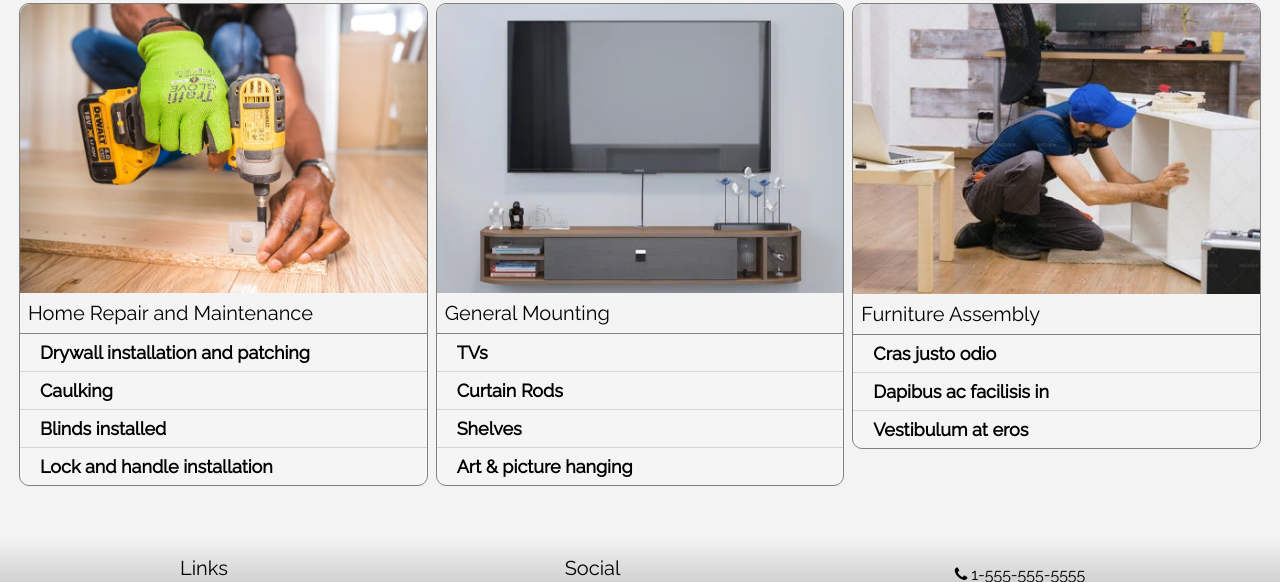
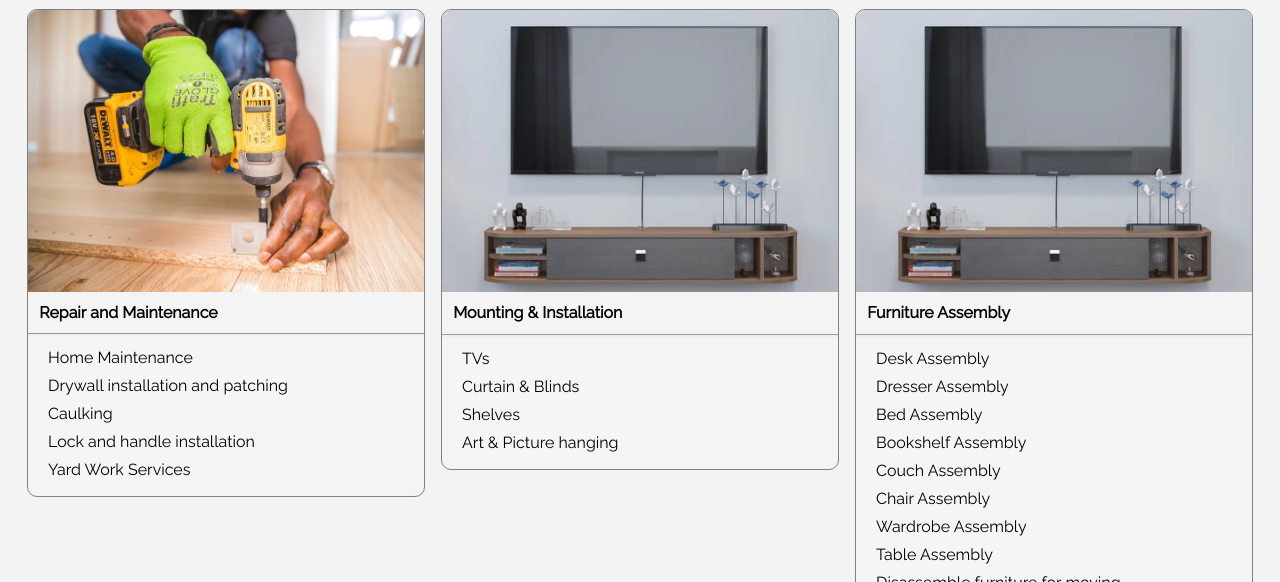
Before and after one commit to CharleyKP/Handyfolks, a website: page services.html in a window 1280 px wide. Shown: the part 139-721 px from the top of the page. Drawn offline with nearby package versions, Linux system fonts and the light colour scheme.

Commit message:
Updated Services Cards

```diff
--- a/css/styles.scss
+++ b/css/styles.scss
@@ -12,7 +12,7 @@ body {
 }
 
 .navbar-brand {
-    font-size: 2.5em;
+    font-size: 2em;
     padding-bottom: 0px;
     padding-top: 0px;
 
@@ -75,12 +75,13 @@ ul {
 
     .card-body {
         padding: 0px;
-        margin: .5rem;
-
+        margin: .7rem;
     }
 
     .card-title {
         margin: 0;
+        font-size: 1rem;
+        font-weight: 600;
     }
 
     .card-img-top {
@@ -88,7 +89,15 @@ ul {
     }
 
     .list-group-item {
-        padding: 5px 20px;
+        padding: 2px 20px;
+        font-size: 1rem;
+        font-weight: 500;
+        border-bottom: none;
+    }
+
+    .list-group {
+        border-top: groove;
+        margin-bottom: .75rem;
     }
 
 }
--- a/services.html
+++ b/services.html
@@ -168,59 +168,57 @@
     </div>
 
     <div class="container-fluid mb-5">
-        <div class="row justify-content-center mb-2">
+        <div class="row justify-content-center mb-2 mt-3">
             <h2>Services</h2>
         </div>
-        <div class="card-group justify-content-between">
-            <div id="services-card" class="card col-xs-12 col-md-4 m-1">
-                <img class="card-img-top d-sm-none d-md-block w-100" src="img/home-repairs-drilling.png"
-                    alt="Card image cap">
+        <div class="card-deck m-1">
+            <div id="services-card" class="card col-xs-12 col-md-6 m-2 ">
+                <img class="card-img-top" src="img/home-repairs-drilling.png" alt="Card image cap">
                 <div class="card-body">
-                    <h5 class="card-title">Home Repair and Maintenance</h5>
+                    <h5 class="card-title">Repair and Maintenance</h5>
                 </div>
                 <ul class="list-group list-group-flush">
+                    <li class="list-group-item mt-2">Home Maintenance</li>
                     <li class="list-group-item">Drywall installation and patching</li>
                     <li class="list-group-item">Caulking</li>
-                    <li class="list-group-item">Blinds installed</li>
                     <li class="list-group-item">Lock and handle installation</li>
+                    <li class="list-group-item">Yard Work Services</li>
+
                 </ul>
-                <!-- <div class="card-body">
-                    <a href="#" class="card-link">Card link</a>
-                    <a href="#" class="card-link">Another link</a>
-                </div> -->
             </div>
-            <div id="services-card" class="col-xs-12 col-md-4 card m-1">
-
+            <div id="services-card" class="col-xs-12 col-md-6 card m-2">
                 <img class="card-img-top" src="img/tvmounting.png" alt="Card image cap">
                 <div class="card-body">
-                    <h5 class="card-title">General Mounting</h5>
+                    <h5 class="card-title">Mounting & Installation</h5>
                 </div>
                 <ul class="list-group list-group-flush">
-                    <li class="list-group-item">TVs</li>
-                    <li class="list-group-item">Curtain Rods</li>
+                    <li class="list-group-item mt-2">TVs</li>
+                    <li class="list-group-item">Curtain & Blinds</li>
                     <li class="list-group-item">Shelves</li>
-                    <li class="list-group-item">Art & picture hanging</li>
-
+                    <li class="list-group-item">Art & Picture hanging</li>
                 </ul>
-                <!-- <div class="card-body">
-                    <a href="#" class="card-link">Card link</a>
-                    <a href="#" class="card-link">Another link</a>
-                </div> -->
             </div>
-            <div id="services-card" class="col-xs-12 col-md-4 card m-1">
-                <img class="card-img-top" src="img/furnitureassembly.png" alt="Card image cap">
+            <div id="services-card" class="col-xs-12 col-md-6 card m-2">
+                <img class="card-img-top" src="img/tvmounting.png" alt="Card image cap">
                 <div class="card-body">
                     <h5 class="card-title">Furniture Assembly</h5>
                 </div>
                 <ul class="list-group list-group-flush">
-                    <li class="list-group-item">Cras justo odio</li>
-                    <li class="list-group-item">Dapibus ac facilisis in</li>
-                    <li class="list-group-item">Vestibulum at eros</li>
+                    <li class="list-group-item mt-2">Desk Assembly</li>
+                    <li class="list-group-item">Dresser Assembly</li>
+                    <li class="list-group-item">Bed Assembly</li>
+                    <li class="list-group-item">Bookshelf Assembly</li>
+                    <li class="list-group-item">Couch Assembly</li>
+                    <li class="list-group-item">Chair Assembly</li>
+                    <li class="list-group-item">Wardrobe Assembly</li>
+                    <li class="list-group-item">Table Assembly</li>
+                    <li class="list-group-item">Disassemble furniture for moving</li>
+
                 </ul>
             </div>
 
+        </div>
 
-        </div>
     </div>
 
 
```
Also changed, not shown: css/styles.css, 1 other file.
